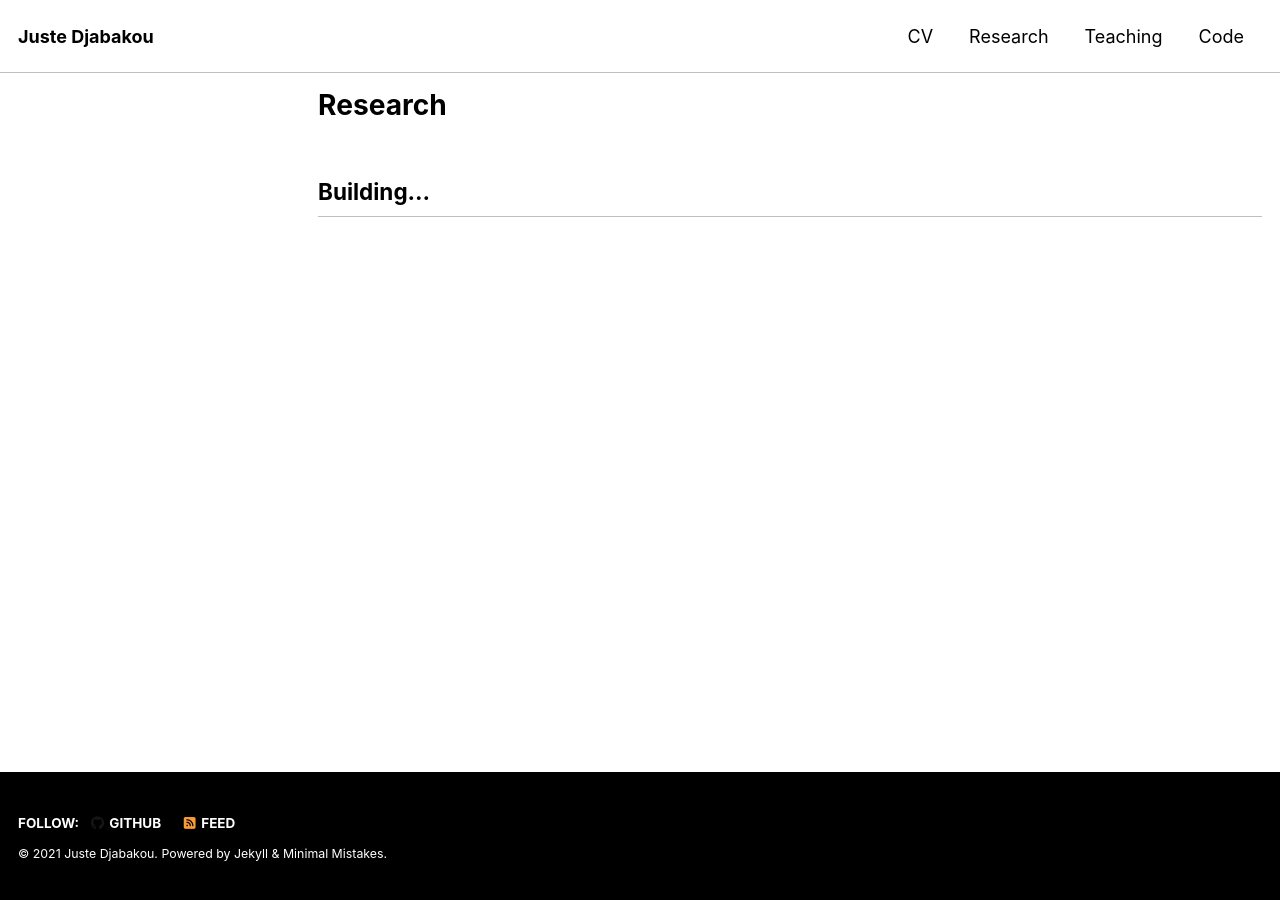
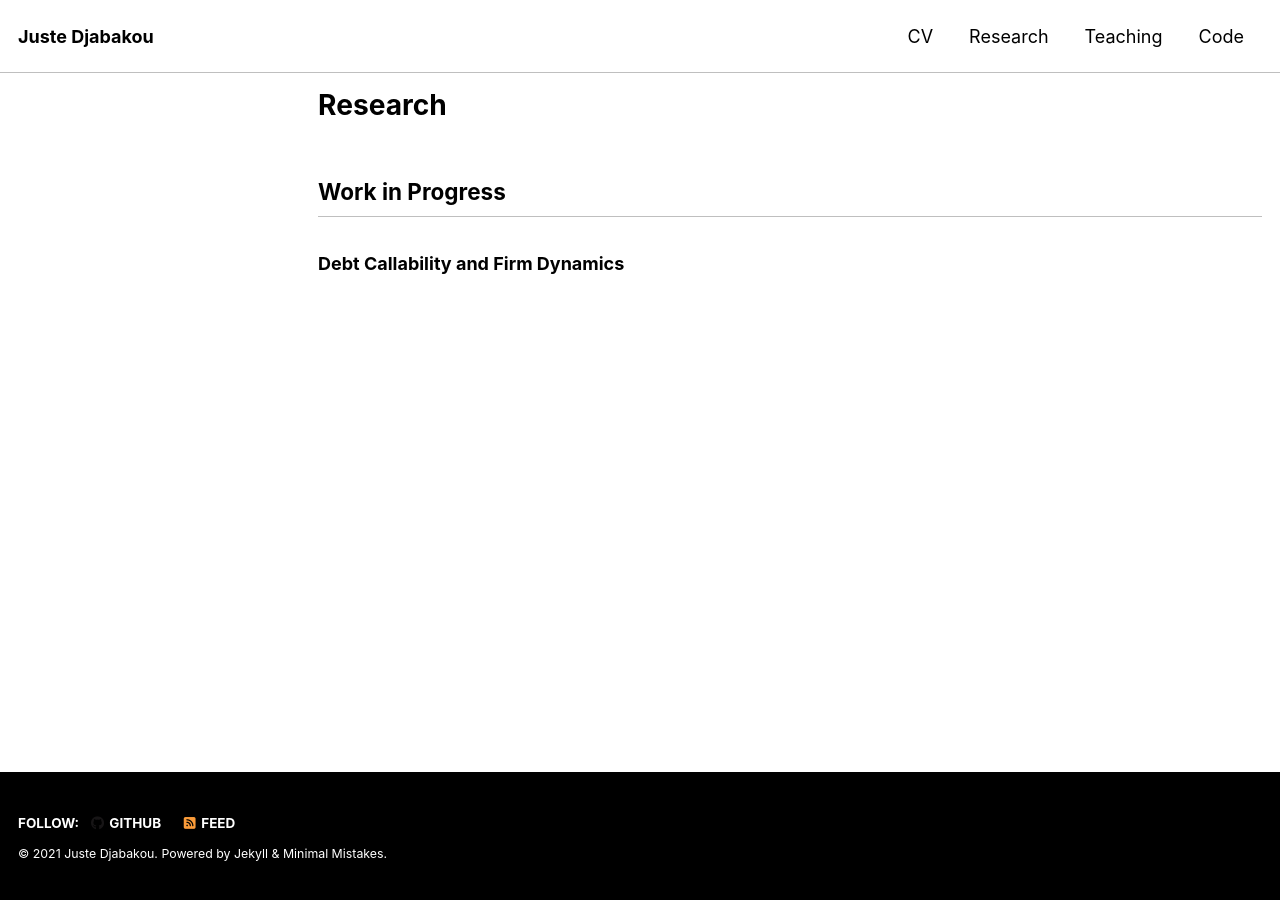
Before and after one commit to justedjabakou/justedjabakou.github.io, a Jekyll site: the page built from _pages/research.md, in a window 1280 px wide. Built offline with Jekyll 4.4.1, drawn with Linux system fonts in a browser that asks for light colours; cached includes are drawn as plain includes; nearby versions of some CDN libraries.

Commit message:
Update research.md

```diff
--- a/_pages/research.md
+++ b/_pages/research.md
@@ -6,4 +6,7 @@ excerpt: "Presentation of my research"
 sitemap: true
 permalink: /research
 ---
-## Building...
+
+## Work in Progress
+
+### Debt Callability and Firm Dynamics
```
